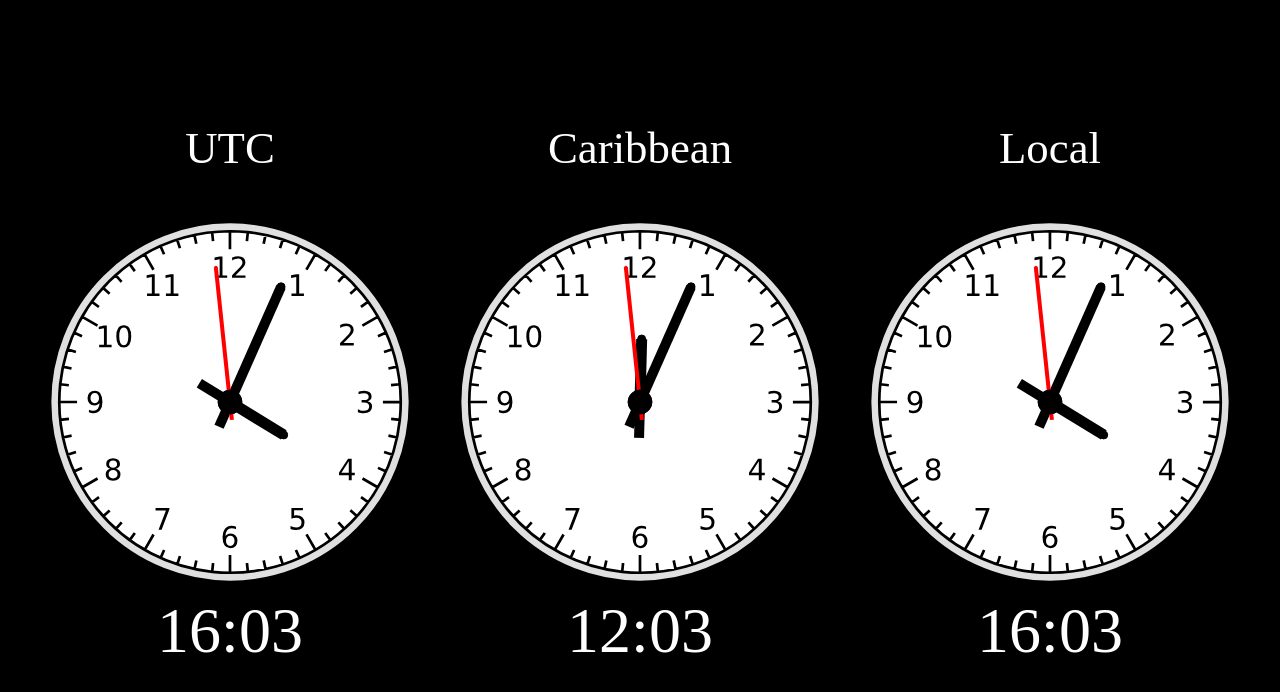
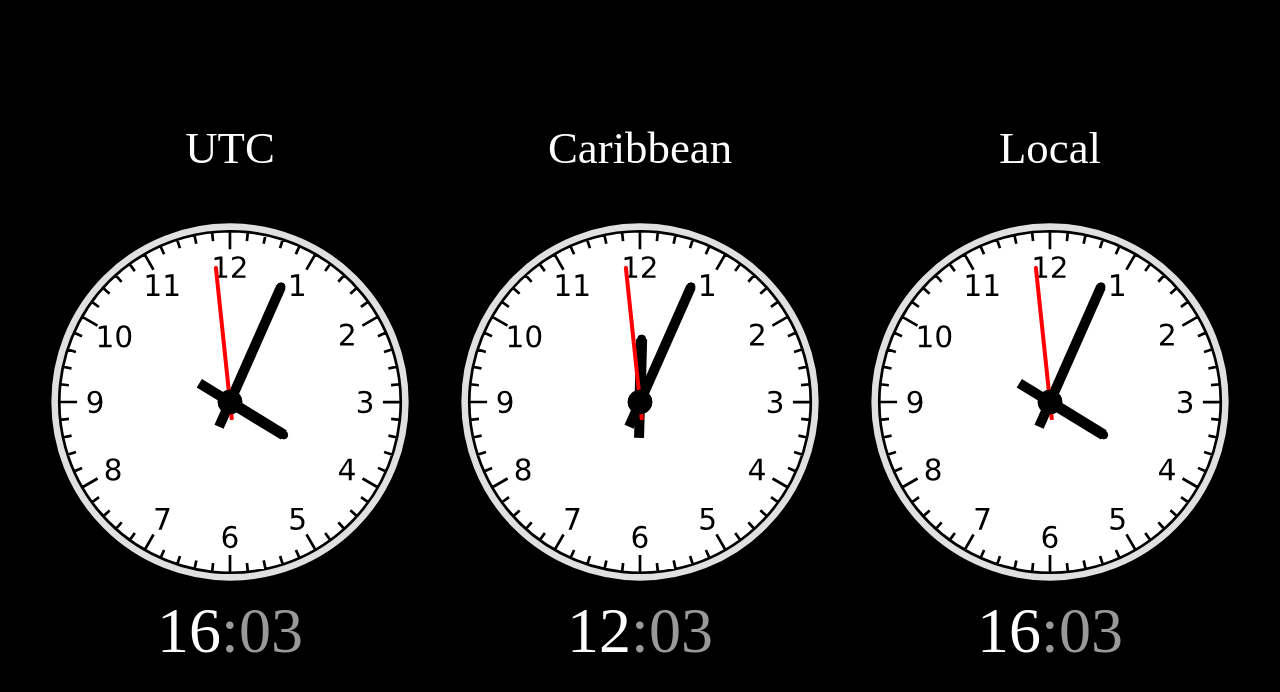
Before and after one commit to f0x52/aetas, a React app: page / in a window 1280 px wide. Built offline with nearby package versions, Linux system fonts and the light colour scheme.

Commit message:
grey minutes

```diff
--- a/src/js/app.js
+++ b/src/js/app.js
@@ -63,7 +63,7 @@ var Clock = create({
       <div className="clock">
         <div className="legend">{this.props.legend}</div>
         <AnalogClock time={time} size={document.getElementsByTagName('body')[0].clientWidth/3-50} />
-        <div className="digital">{pad(time[0])}:{pad(time[1])}</div>
+        <div className="digital">{pad(time[0])}<span className="gray">:{pad(time[1])}</span></div>
       </div>
     );
   }
--- a/src/style.css
+++ b/src/style.css
@@ -28,6 +28,10 @@ body {
   text-align: center;
 }
 
+.gray {
+  color: #999;
+}
+
 .analog {
   background: url("assets/face.svg");
   background-size: cover;
```
Also changed, not shown: dist/app.bundle.js, dist/style.bundle.css.
